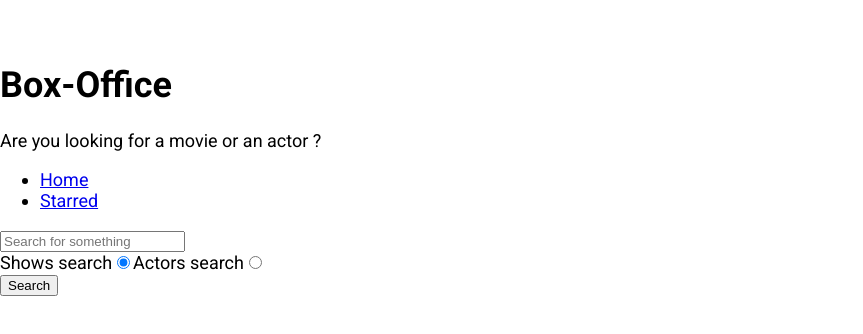
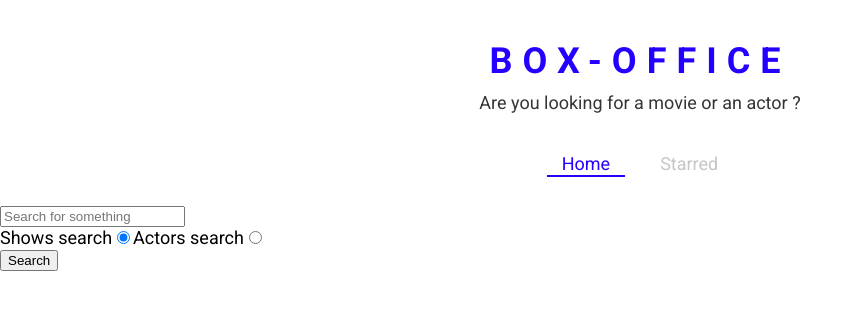
Before and after one commit to Ojaswi2000/box-office, a React (Create React App) app: page / in a window 1280 px wide. Shown: the top 334 px of the page, without its empty margins (0-863 px from the left). Built offline with nearby package versions, Linux system fonts and the light colour scheme.

Commit message:
styled nav and title

```diff
--- a/src/App.js
+++ b/src/App.js
@@ -1,12 +1,20 @@
 import React from 'react';
 import {Switch,Route } from 'react-router-dom';
+import {ThemeProvider} from 'styled-components'
 import Home from './pages/Home';
 import Show from './pages/Show';
 import Starred from './pages/Starred';
 
+const theme = {
+  mainColors: {
+    blue: '#2400ff',
+    gray: '#c6c6c6',
+    dark: '#353535',
+  },
+};
 function App() {
   return (
-
+      <ThemeProvider theme={theme}>
       <Switch>
         <Route exact path="/">
           <Home />
@@ -24,7 +32,7 @@
           This is 404 page
         </Route>
       </Switch>
-
+      </ThemeProvider>
   );
 }
 
--- a/src/components/Navs.js
+++ b/src/components/Navs.js
@@ -1,5 +1,6 @@
 import React from 'react';
-import {Link} from 'react-router-dom';
+import {useLocation} from 'react-router-dom'
+import { NavList,LinkStyled } from './Navs.styled';
 
 const LINKS= [
     {to: '/', text: 'Home'},
@@ -7,16 +8,16 @@
 
 ];
 const Navs = () => {
-
+    const location = useLocation();
     return (
         <div>
-            <ul>
+            <NavList>
                 {LINKS.map(item=>(
                     <li key={item.to}>
-                        <Link to={item.to} >{item.text}</Link>
+                        <LinkStyled to={item.to} className={item.to === location.pathname? 'active':''}>{item.text}</LinkStyled>
                     </li>
                 ))}
-            </ul>
+            </NavList>
         </div>
     )
 }
--- /dev/null
+++ b/src/components/Navs.styled.js
@@ -0,0 +1,41 @@
+import styled from 'styled-components'
+import {Link} from 'react-router-dom'
+
+export const NavList = styled.ul`
+  display: flex;
+  justify-content: center;
+  list-style: none;
+  margin: 0 0 30px;
+  padding: 0;
+`;
+
+export const LinkStyled = styled(Link)`
+  margin: 0 10px;
+  padding: 3px 15px;
+  position: relative;
+  text-decoration: none;
+  color: ${({ theme }) => theme.mainColors.gray};
+  &.active {
+    color: ${({ theme }) => theme.mainColors.blue};
+    &:after {
+      content: '';
+      position: absolute;
+      display: block;
+      height: 2px;
+      left: 0%;
+      bottom: 0;
+      background-color: ${({ theme }) => theme.mainColors.blue};
+      animation: slide-in 0.3s ease-in forwards;
+      @keyframes slide-in {
+        from {
+          left: 50%;
+          width: 0;
+        }
+        to {
+          left: 0%;
+          width: 100%;
+        }
+      }
+    }
+  }
+`;
--- a/src/components/Title.js
+++ b/src/components/Title.js
@@ -1,11 +1,12 @@
 import React from 'react'
+import { TitleWrapper } from './Title.styled'
 
 const Title = ({title,subtitle}) => {
     return (
-        <div>
+        <TitleWrapper>
             <h1>{title}</h1>
             <p>{subtitle}</p>
-        </div>
+        </TitleWrapper>
     )
 }
 
--- /dev/null
+++ b/src/components/Title.styled.js
@@ -0,0 +1,18 @@
+import styled from 'styled-components'
+
+export const TitleWrapper = styled.div`
+  text-align: center;
+  margin: 0 0 40px;
+
+  h1 {
+    color: ${({ theme }) => theme.mainColors.blue};
+    letter-spacing: 10px;
+    text-transform: uppercase;
+    margin: 0 0 10px;
+  }
+
+  p {
+    color: ${({ theme }) => theme.mainColors.dark};
+    margin: 0;
+  }
+`;
```
